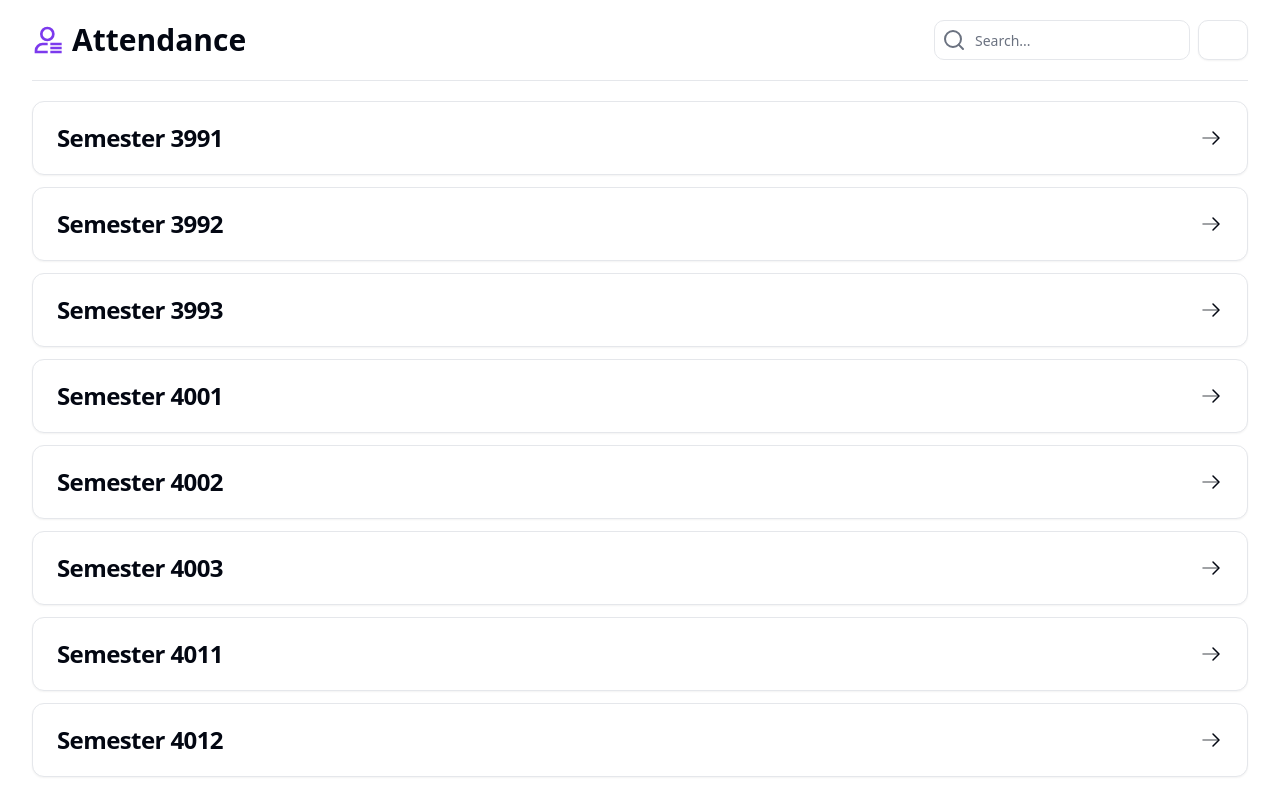
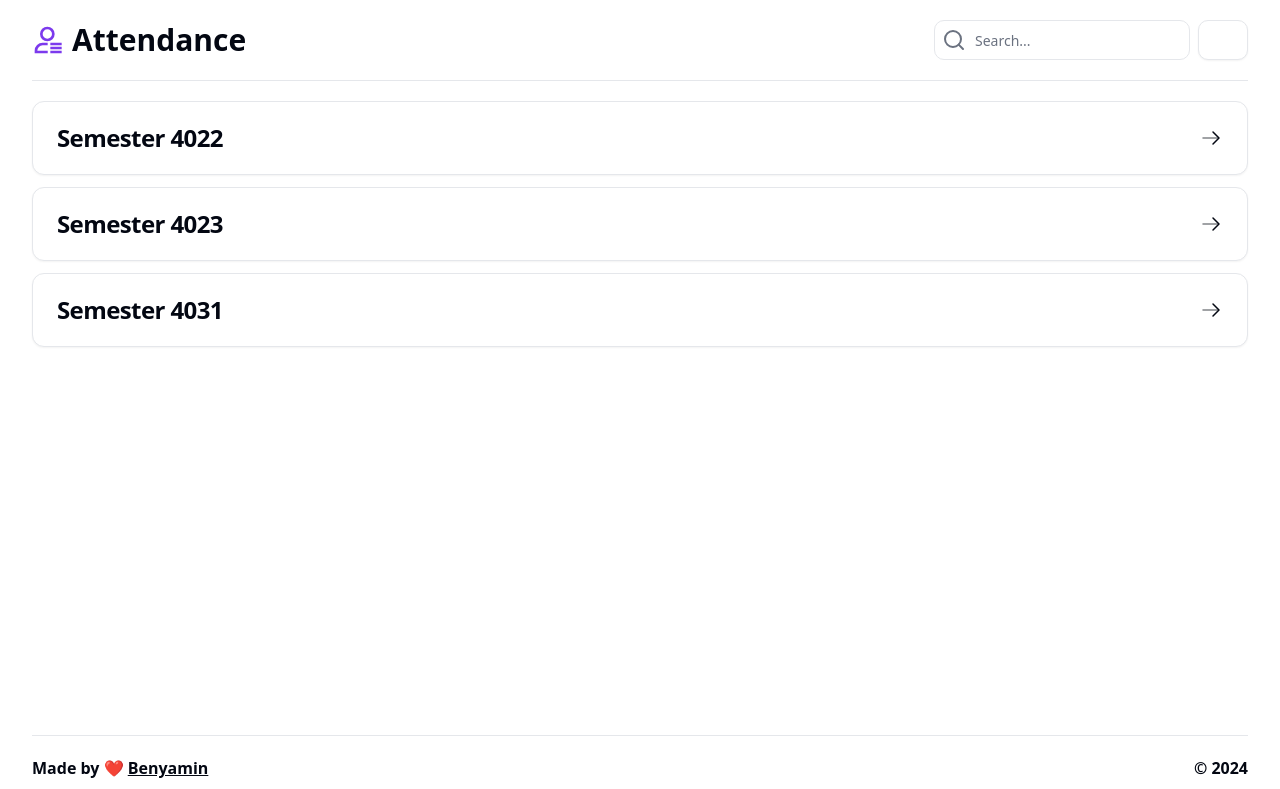
Before and after one commit to BenyaminKeshavarz/Attendance-Panel, a Vue app: page / in a window 1280 px wide. Shown: the top 789 px of the page. Built offline with nearby package versions, Linux system fonts and the light colour scheme; some icons are missing.

Commit message:
[FEATURE] Create classes page and logic. connect each class to related semester

```diff
--- /dev/null
+++ b/public/data/semesters.json
@@ -0,0 +1,14 @@
+[
+  {
+    "id": 4022,
+    "title": "Semester 4022"
+  },
+  {
+    "id": 4023,
+    "title": "Semester 4023"
+  },
+  {
+    "id": 4031,
+    "title": "Semester 4031"
+  }
+]
--- a/src/components/tools/Card.vue
+++ b/src/components/tools/Card.vue
@@ -12,6 +12,7 @@ import IconArrow from "@/components/icons/IconArrow.vue";
 
 defineProps({
   title: String,
+  description: String,
 });
 </script>
 
@@ -19,7 +20,13 @@ defineProps({
   <Card class="group transition-colors duration-300 hover:bg-accent">
     <CardHeader>
       <div class="flex justify-between items-center">
-        <CardTitle>{{ title }}</CardTitle>
+        <section class="space-y-2.5">
+          <CardTitle>{{ title }}</CardTitle>
+          <CardDescription v-if="description">
+            {{ description }}
+          </CardDescription>
+        </section>
+
         <IconArrow
           class="size-6 rtl:rotate-180 transition-transform duration-500 group-hover:translate-x-2 rtl:group-hover:-translate-x-2"
         />
--- a/src/views/ClassView.vue
+++ b/src/views/ClassView.vue
@@ -3,9 +3,9 @@
     <Breadcrumb :breadcrumb-items="breadcrumb" />
 
     <ul class="space-y-3 mt-5">
-      <li v-for="item in semesters" :key="'semester' + item.id">
+      <li v-for="item in classes" :key="'semester' + item.id">
         <RouterLink :to="`/classes?semester=${item.id}`">
-          <Card :title="item.title" />
+          <Card :title="item.title" :description="item.description" />
         </RouterLink>
       </li>
     </ul>
@@ -13,8 +13,13 @@
 </template>
 
 <script setup>
+import { ref, watch, onMounted } from "vue";
+import { useRoute } from "vue-router";
+
 import Breadcrumb from "@/components/tools/Breadcrumb.vue";
 import Card from "@/components/tools/Card.vue";
+
+import { useSearchStore } from "@/stores/searchStore";
 
 const breadcrumb = [
   {
@@ -27,58 +32,38 @@ const breadcrumb = [
   },
 ];
 
-const semesters = [
-  {
-    id: 3991,
-    title: "Semester 3991",
-  },
-  {
-    id: 3992,
-    title: "Semester 3992",
-  },
-  {
-    id: 3993,
-    title: "Semester 3993",
-  },
-  {
-    id: 4001,
-    title: "Semester 4001",
-  },
-  {
-    id: 4002,
-    title: "Semester 4002",
-  },
-  {
-    id: 4003,
-    title: "Semester 4003",
-  },
-  {
-    id: 4011,
-    title: "Semester 4011",
-  },
-  {
-    id: 4012,
-    title: "Semester 4012",
-  },
-  {
-    id: 4013,
-    title: "Semester 4013",
-  },
-  {
-    id: 4021,
-    title: "Semester 4021",
-  },
-  {
-    id: 4022,
-    title: "Semester 4022",
-  },
-  {
-    id: 4023,
-    title: "Semester 4023",
-  },
-  {
-    id: 4031,
-    title: "Semester 4031",
-  },
-];
+const route = useRoute();
+
+const searchStore = useSearchStore();
+
+let classesData = [];
+const classes = ref([]);
+
+onMounted(async () => {
+  try {
+    const httpResponse = await fetch(
+      `${import.meta.env.BASE_URL}data/classes.json`
+    );
+    const data = await httpResponse.json();
+    classesData = data.filter(
+      (current) => current.semesterId == route.query["semester"]
+    );
+    classes.value = classesData;
+  } catch (error) {
+    console.error("Failed to load classes:", error);
+  }
+});
+
+watch(
+  () => searchStore.searchValue,
+  (value) => {
+    classes.value = classesData.filter((current) => {
+      const lowerCaseValue = value.toLowerCase();
+      return (
+        current.title.toLowerCase().includes(lowerCaseValue) ||
+        current.description.toLowerCase().includes(lowerCaseValue)
+      );
+    });
+  }
+);
 </script>
--- a/src/views/SemesterView.vue
+++ b/src/views/SemesterView.vue
@@ -11,7 +11,7 @@
 </template>
 
 <script setup>
-import { ref, watch } from "vue";
+import { ref, watch, onMounted } from "vue";
 
 import Card from "@/components/tools/Card.vue";
 
@@ -19,70 +19,26 @@ import { useSearchStore } from "@/stores/searchStore";
 
 const searchStore = useSearchStore();
 
+let semestersData = [];
 const semesters = ref([]);
 
-const semestersData = [
-  {
-    id: 3991,
-    title: "Semester 3991",
-  },
-  {
-    id: 3992,
-    title: "Semester 3992",
-  },
-  {
-    id: 3993,
-    title: "Semester 3993",
-  },
-  {
-    id: 4001,
-    title: "Semester 4001",
-  },
-  {
-    id: 4002,
-    title: "Semester 4002",
-  },
-  {
-    id: 4003,
-    title: "Semester 4003",
-  },
-  {
-    id: 4011,
-    title: "Semester 4011",
-  },
-  {
-    id: 4012,
-    title: "Semester 4012",
-  },
-  {
-    id: 4013,
-    title: "Semester 4013",
-  },
-  {
-    id: 4021,
-    title: "Semester 4021",
-  },
-  {
-    id: 4022,
-    title: "Semester 4022",
-  },
-  {
-    id: 4023,
-    title: "Semester 4023",
-  },
-  {
-    id: 4031,
-    title: "Semester 4031",
-  },
-];
-
-semesters.value = semestersData;
+onMounted(async () => {
+  try {
+    const httpResponse = await fetch(
+      `${import.meta.env.BASE_URL}data/semesters.json`
+    );
+    semestersData = await httpResponse.json();
+    semesters.value = semestersData;
+  } catch (error) {
+    console.error("Failed to load semesters:", error);
+  }
+});
 
 watch(
   () => searchStore.searchValue,
   (value) => {
     semesters.value = semestersData.filter((current) =>
-      current.title.includes(value)
+      current.title.toLowerCase().includes(value.toLowerCase())
     );
   }
 );
```
Also changed, not shown: public/data/classes.json (added, +34 -0 lines).
